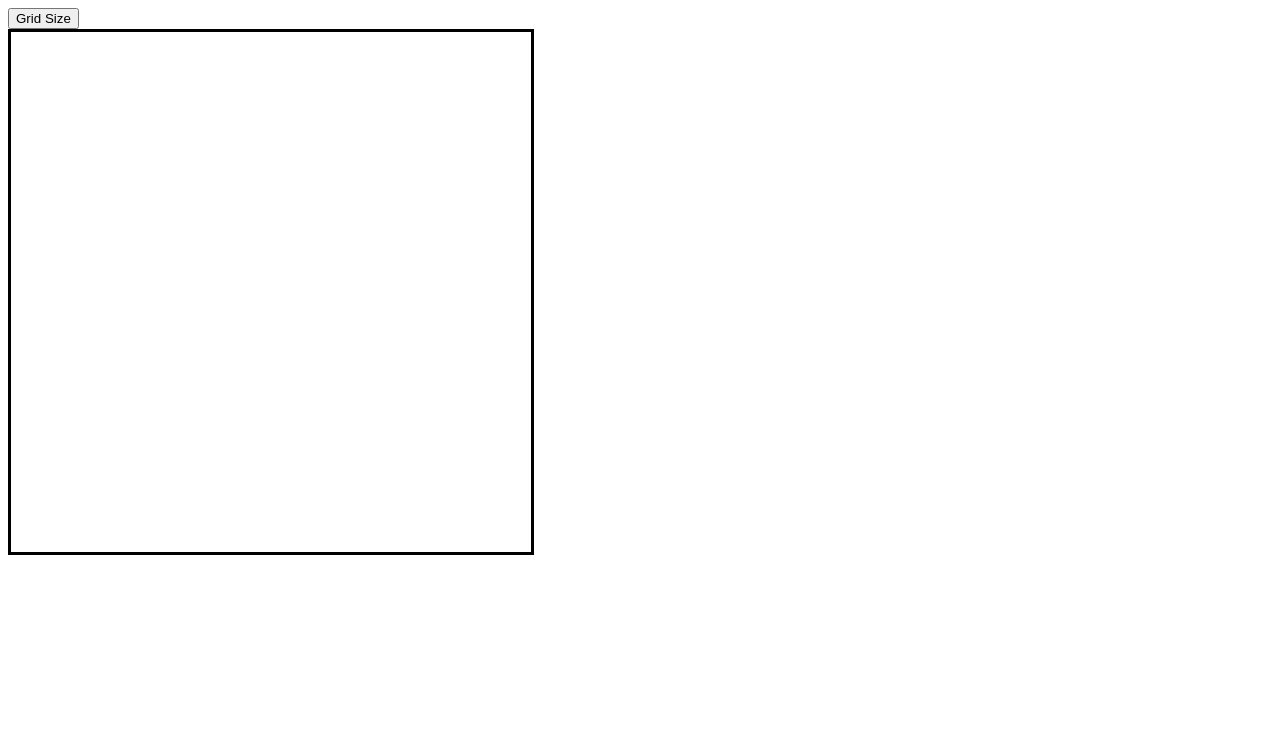
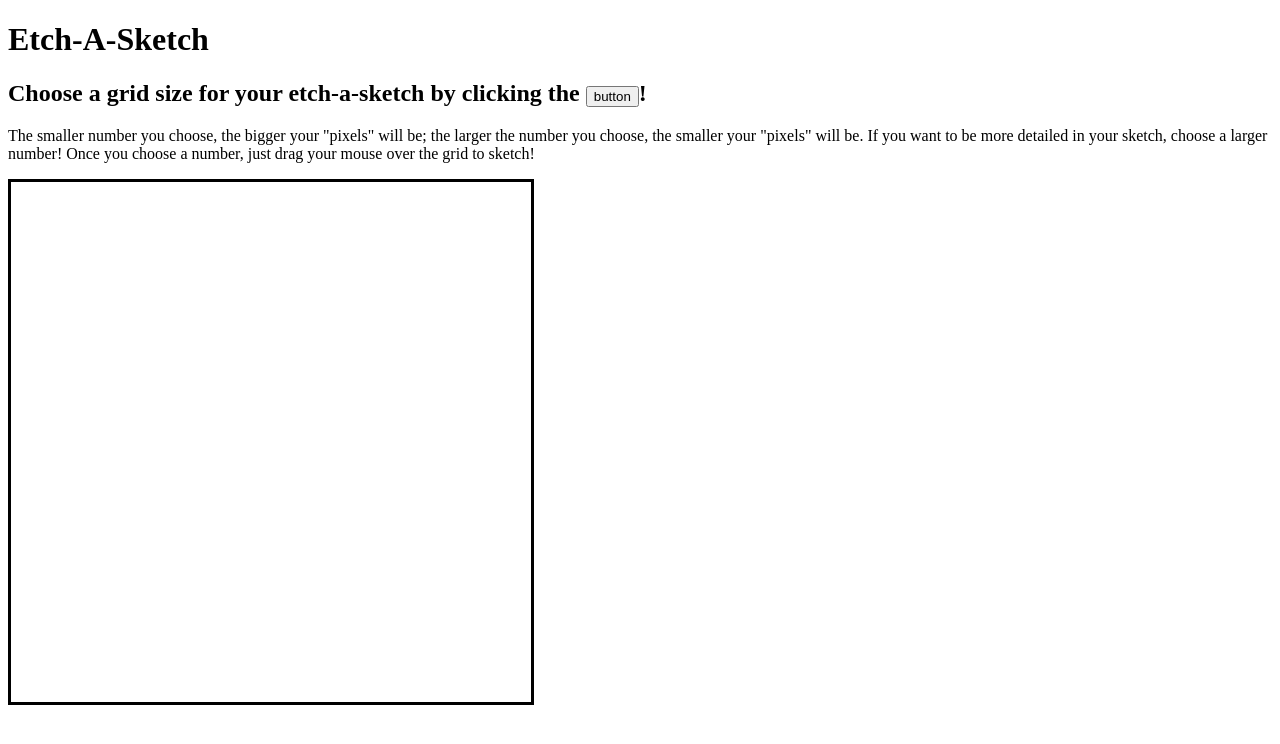
Before and after one commit to Se-French/etch-a-sketch, a plain HTML site: page index.html in a window 1280 px wide. Drawn offline with Linux system fonts and the light colour scheme.

Commit message:
Edit html for style

```diff
--- a/index.html
+++ b/index.html
@@ -9,9 +9,23 @@
 
     <body>
 
-        <button id="howMany">Grid Size</button>
+        <h1>Etch-A-Sketch</h1>
 
-        <div id="container">
+        <div id="main">
+            <div id="text">
+                <h2>Choose a grid size for your etch-a-sketch by clicking the
+                    <button id="howMany">button</button>!
+                </h2>
+
+                <p>The smaller number you choose, the bigger your "pixels"
+                    will be; the larger the number you choose, the smaller
+                    your "pixels" will be. If you want to be more detailed
+                    in your sketch, choose a larger number! Once you choose a
+                    number, just drag your mouse over the grid to sketch!
+                </p>
+            </div>
+
+            <div id="container"></div>
 
         </div>
 
```
